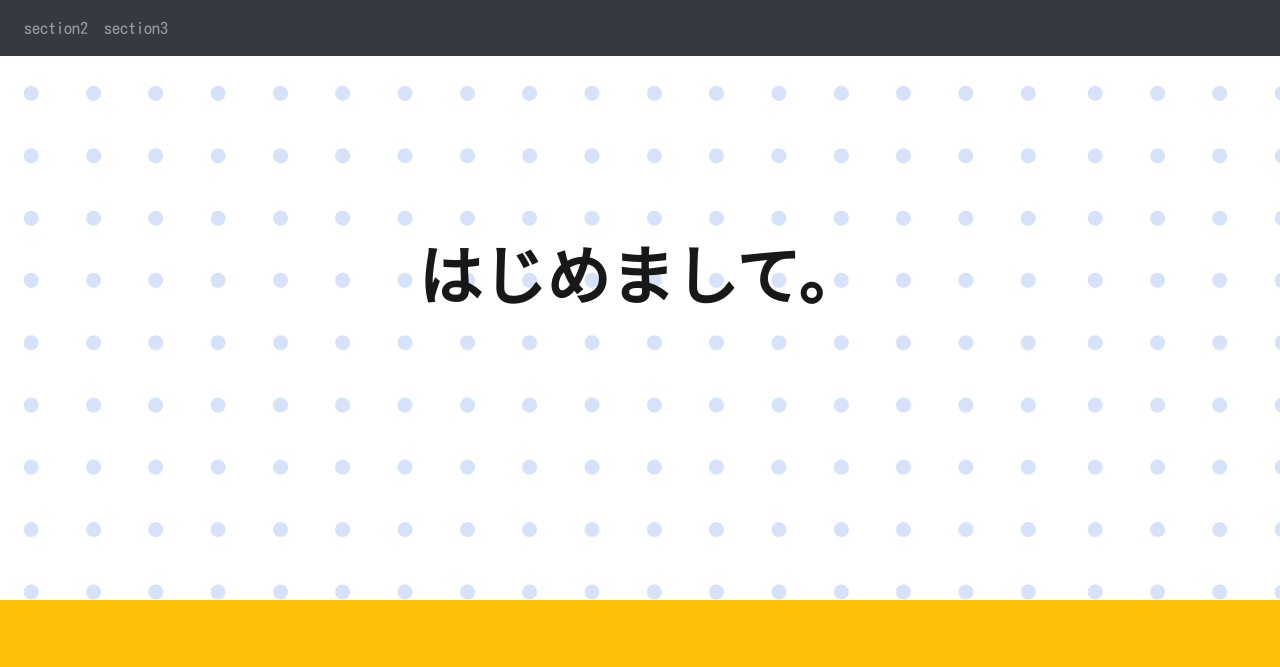
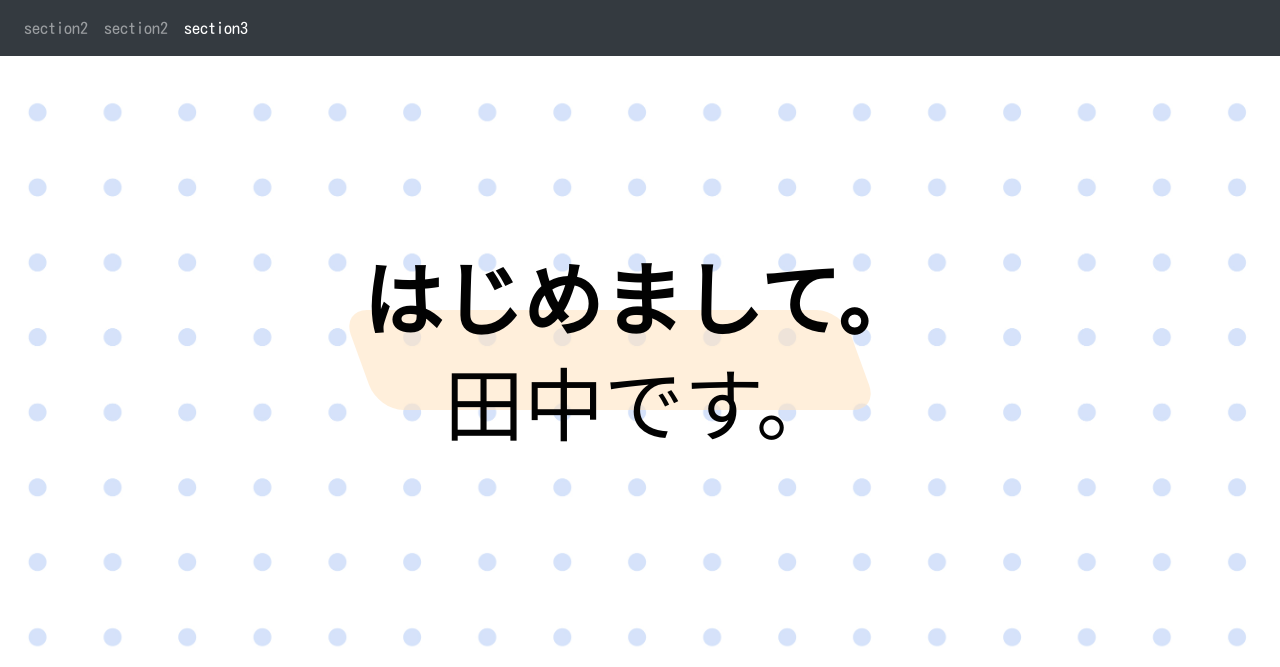
Before and after one commit to melonpan0130/MyPortfolio, a plain HTML site: page index.html in a window 1280 px wide. Shown: the top 667 px of the page. Drawn offline with nearby package versions, Linux system fonts and the light colour scheme; a web font is replaced by a local one.

Commit message:
#1 effect of writing highlighter is completed.

```diff
--- a/index.html
+++ b/index.html
@@ -1,13 +1,38 @@
 <html>
     <head>
         <title>Portfolio_diary</title>
+        <script src="https://code.jquery.com/jquery-3.3.1.js"></script>
+        <script src="http://ajax.googleapis.com/ajax/libs/jqueryui/1.10.3/jquery-ui.js"></script>
+        <script src="https://ajax.googleapis.com/ajax/libs/jquery/3.3.1/jquery.min.js"></script>
+        <script type="text/javascript" src="js/bootstrap.js"></script>
+
         <link rel="stylesheet" href="css/bootstrap.css">
-        <script type="text/javascript" src="js/bootstrap.js"></script>
-        <link href="https://fonts.googleapis.com/css?family=Kosugi+Maru" rel="stylesheet">
-        <link href="https://fonts.googleapis.com/earlyaccess/kokoro.css" rel="stylesheet">
+        <link rel="stylesheet" href="https://maxcdn.bootstrapcdn.com/bootstrap/4.3.1/css/bootstrap.min.css">
+
+
+        <link rel="stylesheet" href="https://fonts.googleapis.com/css?family=Kosugi+Maru" >
+        <link rel="stylesheet" href="https://fonts.googleapis.com/earlyaccess/kokoro.css" >
+        <script>
+            $(function() {
+                // highlighter
+                resize();
+
+                setTimeout(function(){
+                    $("#title_h").animate({width:'500px'});
+                }, 4000);
+
+            });
+
+            function resize() {
+                var left = window.innerWidth/2 - 280;
+                var top = (window.innerHeight/100*90)/2 - 50;
+                $("#title_h").css({"top":top+"", "left":left+""});
+            }
+
+        </script>
         <style>
             body {
-                font-family: 'Kosugi Maru', sans-serif;
+                font-family: 'Kosugi Maru';
             }
 
             /* writting title */
@@ -28,13 +53,13 @@
             @-webkit-keyframes stroke_offset {
                 10% {stroke-dasharray: 0 250; stroke-opacity: 1 }
                 50% {stroke-dasharray: 250 0; stroke-opacity: .75 }
-                55%, 70% {stroke-dasharray: 0 250; stroke-opacity: 0 }
+                55%, 95% {stroke-dasharray: 0 250; stroke-opacity: 0 }
             }
 
             @keyframes stroke_offset {
                 10% {stroke-dasharray: 0 250; stroke-opacity: 1 }
                 50% {stroke-dasharray: 250 0; stroke-opacity: .75 }
-                55%, 70% {stroke-dasharray: 0 250; stroke-opacity: 0 }
+                55%, 95% {stroke-dasharray: 0 250; stroke-opacity: 0 }
             }
 
             .fill {
@@ -55,24 +80,32 @@
                 25%, 35% { fill-opacity: 0 }
                 75%, 90%, 100% { fill-opacity: 1 }
             }
-            #fade-text { font-size: 4em; }
+            #fade-text { font-size: 5em; }
+
+
         </style>
     </head>
-    <body data-spy="scroll" data-target=".navbar" data-offset="50">
+    <body data-spy="scroll" data-target=".navbar" data-offset="50" onresize="resize()">
         <nav class="navbar navbar-expand-sm bg-dark navbar-dark fixed-top">
             <ul class="navbar-nav">
-                <li class="nav-item"><a class="nav-link" href="#section2">section2</a></li>
+                <li class="nav-item"><a class="nav-link" href="#section1">section2</a></li>
+            </ul>
+            <ul class="navbar-nav">
+                <li class="nav-item"><a id="nav_section2" class="nav-link" href="#section2">section2</a></li>
             </ul>
             <ul class="navbar-nav">
                 <li class="nav-item"><a class="nav-link" href="#section3">section3</a></li>
             </ul>
         </nav>
+
         <!-- section 1 -->
-        <div class="container-fluid bg-success" style="height: 600px; padding-top: 70px;padding-bottom: 70px; background-image: url('img/dot.jpg');background-size: contain; display: table;">
-            <div class="drawsvg" style="display: table-cell; vertical-align: middle; position: relative;">
+        <div id="section1" class="container-fluid" style="height: 90vh; padding-top: 70px;padding-bottom: 70px; background-image: url('img/dot.jpg');background-size: cover; display: table;position: relative;">
+
+            <div class="drawsvg" style="display: table-cell; vertical-align: middle; position: relative; z-index: 2;">
                 <svg version="1.1" viewBox="0 0 700 300">
                     <symbol id="fade-text">
-                        <text x="50%" y="50%" text-anchor="middle" style="font-family: 'Kokoro'; font-weight: bolder;">はじめまして。</text>
+                        <text x="50%" y="40%" text-anchor="middle" style="font-family: 'Kokoro'; font-weight: bolder;">はじめまして。</text>
+                        <text x="50%" y="75%" text-anchor="middle">田中です。</text>
                     </symbol>
                     <g>
                         <use class="stroke" xlink:href="#fade-text"/>
@@ -80,10 +113,13 @@
                     </g>
                 </svg>
             </div>
+
+            <div id="title_h" style="width: 0; height: 100px; background-color: bisque; position: absolute; left: 50vw; top: 50%-50px; transform: skewX(20deg); z-index: 1; opacity: 0.6;border-radius: 25px;"></div>
+
         </div>
 
         <!-- section 2 -->
-        <div id="section2" class="container-fluid bg-warning" style="padding: 70px;">
+        <div id="section2" class="container-fluid bg-warning" style="padding: 70px; height: 70vh;">
             <div>
             <h1>section2</h1>
 
@@ -91,7 +127,7 @@
         </div>
 
         <!-- section 3 -->
-        <div id="section3" class="container-fluid bg-success" style="padding-top: 70px;padding-bottom: 70px">
+        <div id="section3" class="container-fluid bg-success" style="padding-top: 70px;padding-bottom: 70px; height: 1000px;">
             <h1>section3</h1>
         </div>
     </body>
```
